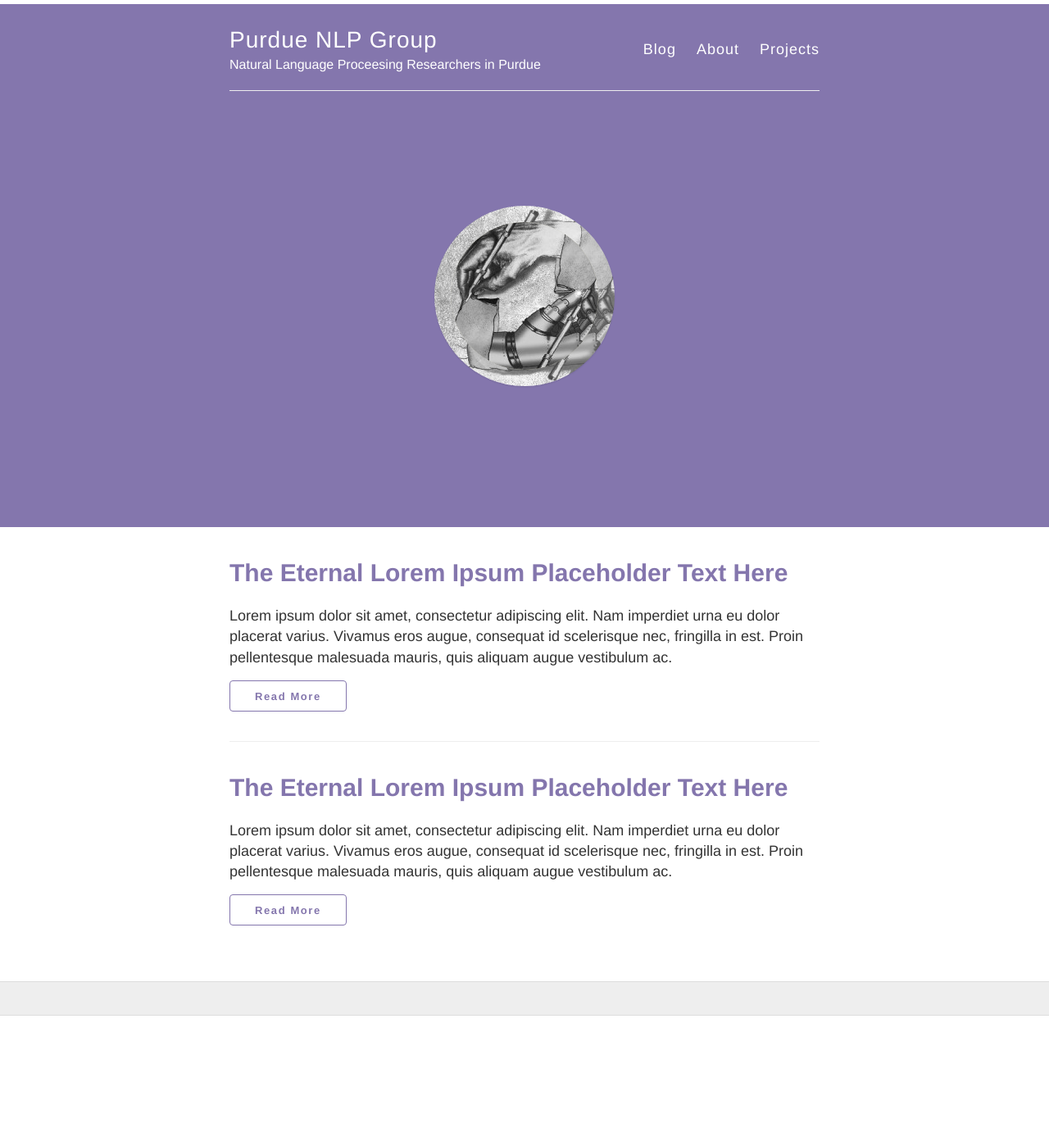
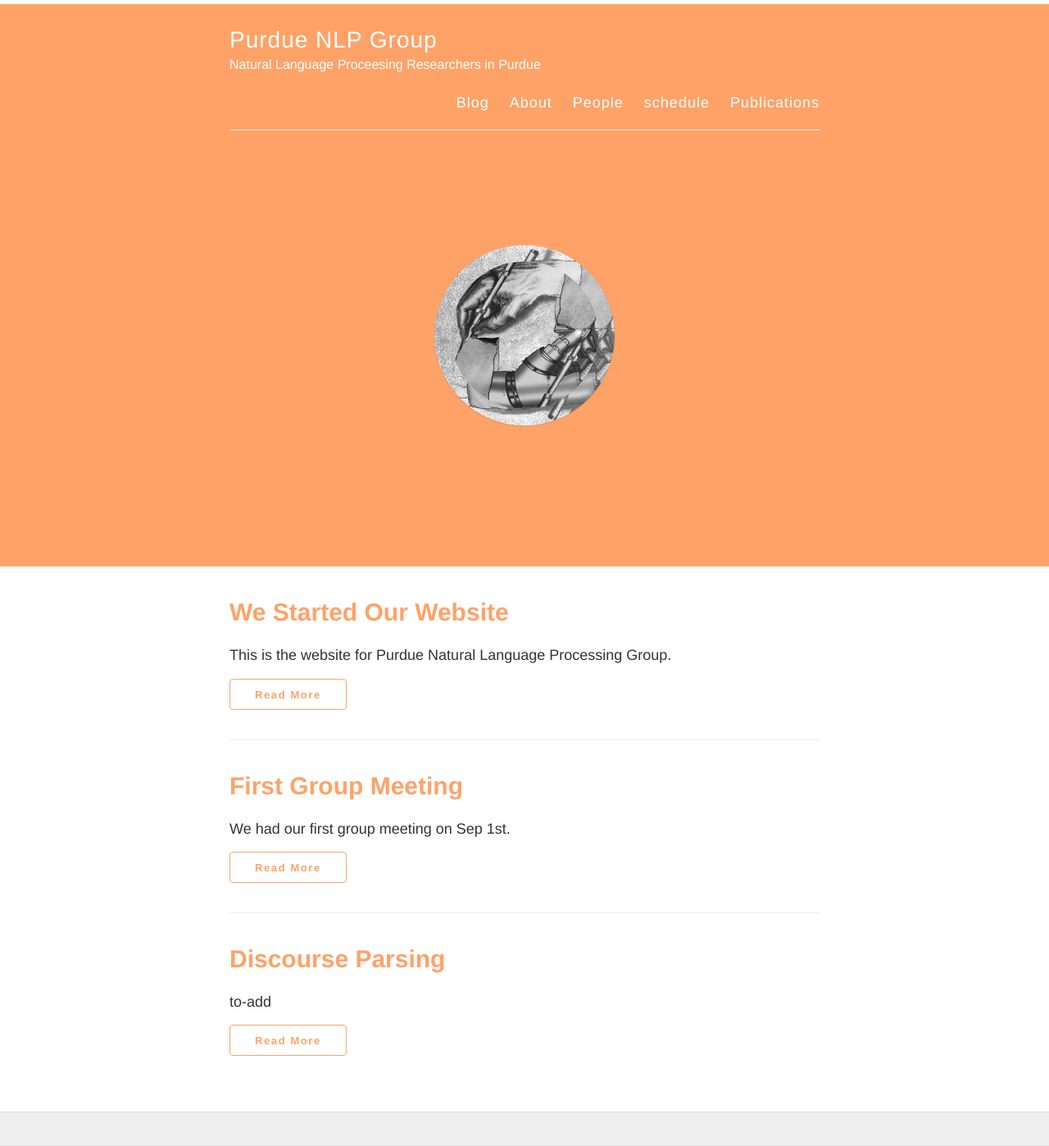
Before and after one commit to purduenlp/purduenlp.github.io, a Jekyll site: the page built from index.html, in a window 1280 px wide. Shown: the whole page at 82% size. Built offline with Jekyll 4.4.1, drawn with Linux system fonts in a browser that asks for light colours; nearby versions of some CDN libraries; before the commit the page ends 1239 px from its top, so only the background shows below that.

Commit message:
added tabs and posts

```diff
--- a/_config.yml
+++ b/_config.yml
@@ -24,7 +24,7 @@ footer-links:
   linkedin:
   pinterest:
   rss: # just type anything here for a working RSS icon
-  twitter:
+  twitter: PurdueNLP
   stackoverflow: # your stackoverflow profile, e.g. "users/3807565/akshay"
   youtube: # channel/<your_long_string> or user/<user-name>
   googleplus: # anything in your profile username that comes after plus.google.com/
--- a/_layouts/default.html
+++ b/_layouts/default.html
@@ -29,7 +29,9 @@
              <nav>
                <a href="{{ site.baseurl }}/">Blog</a>
                <a href="{{ site.baseurl }}/about">About</a>
-               <a href="{{ site.baseurl }}/projects">Projects</a>
+               <a href="{{ site.baseurl }}/people">People</a>
+               <a href="{{ site.baseurl }}/schedule">schedule</a>
+               <a href="{{ site.baseurl }}/pulications">Publications</a>
              </nav>
            </header>
          </div>
--- a/_posts/2016-03-08-Eternal-Lorem-Ipsum.md
+++ /dev/null
@@ -1,14 +0,0 @@
----
-layout: post
-title: The Eternal Lorem Ipsum Placeholder Text Here
-author: Author Name
----
-
-Lorem ipsum dolor sit amet, consectetur adipiscing elit. Nam imperdiet urna eu dolor placerat varius. Vivamus eros augue, consequat id scelerisque nec, fringilla in est. Proin pellentesque malesuada mauris, quis aliquam augue vestibulum ac.
-
-## The Eternal Lorem Ipsum?
------
-
-Lorem ipsum dolor sit amet, consectetur adipiscing elit. Nam imperdiet urna eu dolor placerat varius. Vivamus eros augue, consequat id scelerisque nec, fringilla in est. Proin pellentesque malesuada mauris, quis aliquam augue vestibulum ac. Vestibulum ut feugiat nibh. Sed faucibus felis purus, sed convallis leo dictum vehicula.
-
-Nam maximus tempor feugiat. Mauris tristique imperdiet nulla id egestas. Proin eget lobortis magna. Duis consectetur nibh at elit viverra congue. Ut eu turpis enim. Suspendisse laoreet, diam sed consequat sodales, felis dolor accumsan justo, nec scelerisque mi sem quis dolor. Etiam ornare venenatis massa, a suscipit ex. Ut quis lectus id nibh mattis rutrum. Nunc vel cursus eros, at blandit mi. Vivamus ac posuere libero.
--- /dev/null
+++ b/_posts/2016-09-01-Discourse-Parsing.md
@@ -0,0 +1,11 @@
+---
+layout: post
+title: Discourse Parsing
+author: Purdue NLP
+---
+
+to-add
+
+## Where was our work presented?
+-----
+to-add
--- /dev/null
+++ b/_posts/2016-09-01-First-Group-Meeting.md
@@ -0,0 +1,19 @@
+---
+layout: post
+title: First Group Meeting
+author: Purdue NLP
+---
+
+We had our first group meeting on Sep 1st.
+
+## What was in the meeting?
+-----
+
+# Decision on group project
+Based on the doodle voting, we are going to work on "Semantic Textual Similarity". Dr. Dan Goldwasser lead us through the paper ["SemEval-2016 Task 1: Semantic Textual Similarity, Monolingual and Cross-Lingual Evaluation"](http://web.eecs.umich.edu/~mihalcea/papers/agirre.semeval16.pdf) and gave us a detailed explanation of this task. I-ta and Mahak will take the ownership of this project to manage the project.
+
+# Teach-me session by María Leonor Pacheco
+Group member María gave us a hands-on [tutorial](../_resources/gitflow.pdf) on git-flow, which is really helpful for professional coding.
+
+# What will be in the next meeting?
+Group member Pranjal Daga will present ["Probabilistic Soft Logic for Semantic Textual Similarity"](http://www.cs.utexas.edu/~ml/papers/beltagy.acl14.pdf), and Cosmo will do a teach-me session of "Trello".
--- /dev/null
+++ b/_posts/2016-09-01-We-Started-Our-Website.md
@@ -0,0 +1,14 @@
+---
+layout: post
+title: We Started Our Website
+author: Purdue NLP
+---
+
+This is the website for Purdue Natural Language Processing Group.
+
+## What is Natural Language Processing?
+-----
+
+Natural language processing (NLP) is a field of computer science, artificial intelligence, and computational linguistics concerned with the interactions between computers and human (natural) languages.
+
+As such, many challenges in NLP involve: natural language understanding, enabling computers to derive meaning from human or natural language input; and others involve natural language generation.
--- a/_sass/_variables.scss
+++ b/_sass/_variables.scss
@@ -18,7 +18,7 @@ $blue: #4183C4;
 // Main theme colors
 // Some cool main theme colors(violet:#8476ad;blue:#5cacee;red:#ff7373,#ff6f69;green:#6acf64,#2ddbb3;orange:#ffa268)
 
-$mono-color:#8476ad;                // main theme color(header, links, footer icons, buttons, post-title)
+$mono-color:#ffa268;                // main theme color(header, links, footer icons, buttons, post-title)
 $hl-color: $darkGray;              // header link color (author name and posted on date) for blog post meta
 $navbar-hover-color:$gray;        // navbar hover color (site name and navbar links hover color)
 $link-color: $darkerGray;        // normal hyperlink color other than the ones above.
--- a/about.md
+++ b/about.md
@@ -4,52 +4,8 @@ title: About
 permalink: /about/
 ---
 
-Lorem ipsum dolor sit amet, consectetur adipiscing elit. Nam imperdiet urna eu dolor placerat varius. Vivamus eros augue, consequat id scelerisque nec, fringilla in est. Proin pellentesque malesuada mauris, quis aliquam augue vestibulum ac. Vestibulum ut feugiat nibh. Sed faucibus felis purus, sed convallis leo dictum vehicula. Lorem ipsum dolor sit amet, consectetur adipiscing elit. Nam imperdiet urna eu dolor placerat varius. Vivamus eros augue, consequat id scelerisque nec, fringilla in est. Proin pellentesque malesuada mauris, quis aliquam augue vestibulum ac. Vestibulum ut feugiat nibh. Sed faucibus felis purus, sed convallis leo dictum vehicula.
+to-add.
 
-Lorem ipsum dolor sit amet, consectetur adipiscing elit. Nam imperdiet urna eu dolor placerat varius. Vivamus eros augue, consequat id scelerisque nec, fringilla in est. Proin pellentesque malesuada mauris, quis aliquam augue vestibulum ac. Vestibulum ut feugiat nibh. Sed faucibus felis purus, sed convallis leo dictum vehicula.
+#### Website Maintaner:
 
-Sed faucibus felis purus, sed convallis leo dictum vehicula.
-
-## Education
-
-* ABC degree from XYZ University.
-* ABC degree from XYZ University.
-* ABC degree from XYZ University.
-
-## Roles
-
-Founder, ABC Organisation
-
-## Skills
-
-* **Skill 1** - `Skill` / `Skill` / `Skill` / `Skill`
-* **Skill 2** - `Skill` / `Skill` / `Skill` / `Skill` / `Skill` / `Skill` / `Skill`
-* **Skill 3** - `Skill` / `Skill` / `Skill`
-* **Skill 4** - `Skill` / `Skill` / `Skill`
-* **Skill 5** - `Skill`
-* **Skill 6** - `Skill` / `Skill`
-
-
-## Achievements
-
-
-* [**This is my first achievement**](#)
-
-   Proin pellentesque malesuada mauris, quis aliquam augue vestibulum ac. Vestibulum ut feugiat nibh. Sed faucibus felis purus, sed convallis leo dictum vehicula.
-
-***
-
-* [**This is my second achievement**](#)
-
-    Proin pellentesque malesuada mauris, quis aliquam augue vestibulum ac. Vestibulum ut feugiat nibh. Sed faucibus felis purus, sed convallis leo dictum vehicula.
-
-***
-
-* [**This is my third achievement**](#)
-
-   Proin pellentesque malesuada mauris, quis aliquam augue vestibulum ac. Vestibulum ut feugiat nibh. Sed faucibus felis purus, sed convallis leo dictum vehicula
-
-
-## Contact me
-
-[agarwal.akshay.akshay8@gmail.com](mailto:agarwal.akshay.akshay8@gmail.com)
+[Cosmo Zhang](mailto:zhang923@ourdue.edu)
--- a/projects.md
+++ /dev/null
@@ -1,32 +0,0 @@
----
-layout: page
-title: Projects
-permalink: /projects/
----
-
-### [Project 1](https://github.com/tux4kids/tuxmania)
-Proin pellentesque malesuada mauris, quis aliquam augue vestibulum ac. Vestibulum ut feugiat nibh. Sed faucibus felis purus, sed convallis leo dictum vehicula.
-
-***
-
-### [Project 2](https://github.com/AkshayAgarwal007/Moodly)
-Lorem ipsum dolor sit amet, consectetur adipiscing elit. Nam imperdiet urna eu dolor placerat varius. Vivamus eros augue, consequat id scelerisque nec, fringilla in est. Proin pellentesque malesuada mauris, quis aliquam augue vestibulum ac. Vestibulum ut feugiat nibh. Sed faucibus felis purus, sed convallis leo dictum vehicula.
-
-Proin pellentesque malesuada mauris, quis aliquam augue vestibulum ac. Vestibulum ut feugiat nibh. Sed faucibus felis purus, sed convallis leo dictum vehicula.
-
-***
-
-## Other Projects
-
-### This Could Be Another Project Name
-
-  Lorem ipsum dolor sit amet, consectetur adipiscing elit. Nam imperdiet urna eu dolor placerat varius. Vivamus eros augue, consequat id scelerisque nec, fringilla in est. Proin pellentesque malesuada mauris, quis aliquam augue vestibulum ac. Vestibulum ut feugiat nibh. Sed faucibus felis purus, sed convallis leo dictum vehicula. Lorem ipsum dolor sit amet, consectetur adipiscing elit. Nam imperdiet urna eu dolor placerat varius. Vivamus eros augue, consequat id scelerisque nec, fringilla in est. Proin pellentesque malesuada mauris, quis aliquam augue vestibulum ac. Vestibulum ut feugiat nibh. Sed faucibus felis purus, sed convallis leo dictum vehicula.
-
-### This Could Be Yet Another Project Name
-
-   Lorem ipsum dolor sit amet, consectetur adipiscing elit. Nam imperdiet urna eu dolor placerat varius. Vivamus eros augue, consequat id scelerisque nec, fringilla in est. Proin pellentesque malesuada mauris, quis aliquam augue vestibulum ac. Vestibulum ut feugiat nibh. Sed faucibus felis purus, sed convallis leo dictum vehicula.
-
-
-## Contact me
-
-[agarwal.akshay.akshay8@gmail.com](mailto:agarwal.akshay.akshay8@gmail.com)
```
Also changed, not shown: _posts/2016-03-06-Eternal-Lorem-Ipsum.md (deleted, +0 -14 lines), people.md (added, +13 -0 lines), publications.md (added, +13 -0 lines), schedule.md (added, +15 -0 lines), 1 other file.
